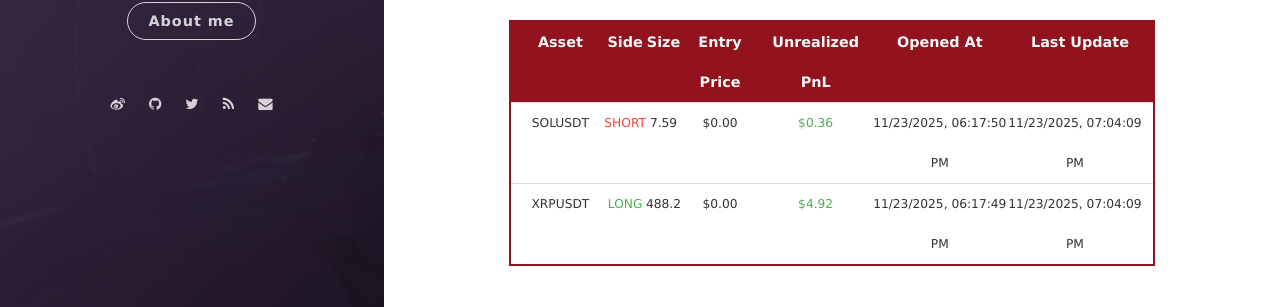
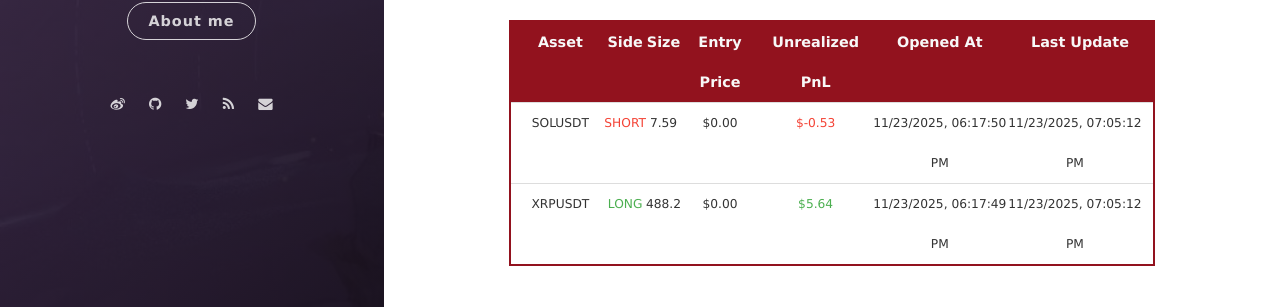
Before and after one commit to leeyegy/leeyegy.github.io, a Jekyll site: the page built from live-trading.html, in a window 1280 px wide and 945 px high. Shown: the part 579-886 px from the top of the window. Built offline with Jekyll 4.4.1, drawn with Linux system fonts in a browser that asks for light colours; nearby versions of some CDN libraries.

Commit message:
AccountMonitor: refresh positions 2025-11-24T03:05:12+08:00

```diff
--- a/assets/data/binance/positions.json
+++ b/assets/data/binance/positions.json
@@ -4,17 +4,17 @@
     "side": "SHORT",
     "size": 7.59,
     "entryPrice": 0.0,
-    "unrealizedPnl": 0.357506,
+    "unrealizedPnl": -0.5313,
     "openedAt": "2025-11-24T02:17:50+08:00",
-    "reportedAt": "2025-11-24T03:04:09+08:00"
+    "reportedAt": "2025-11-24T03:05:12+08:00"
   },
   {
     "symbol": "XRPUSDT",
     "side": "LONG",
     "size": 488.2,
     "entryPrice": 0.0,
-    "unrealizedPnl": 4.92163207,
+    "unrealizedPnl": 5.64138045,
     "openedAt": "2025-11-24T02:17:49+08:00",
-    "reportedAt": "2025-11-24T03:04:09+08:00"
+    "reportedAt": "2025-11-24T03:05:12+08:00"
   }
 ]
```
